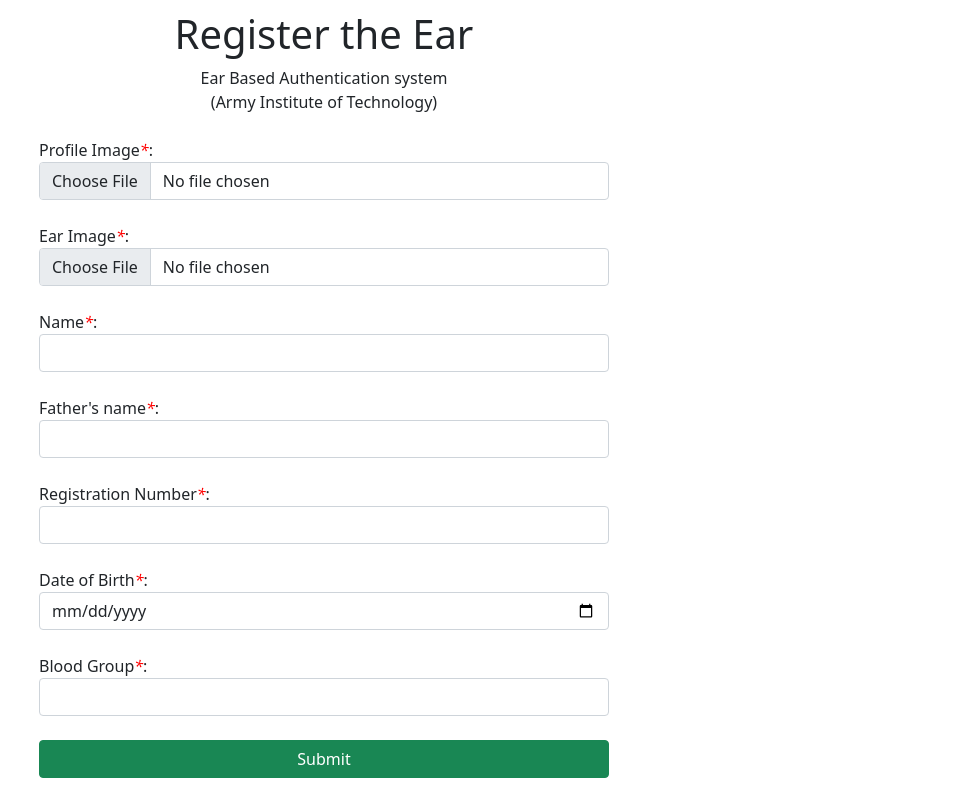
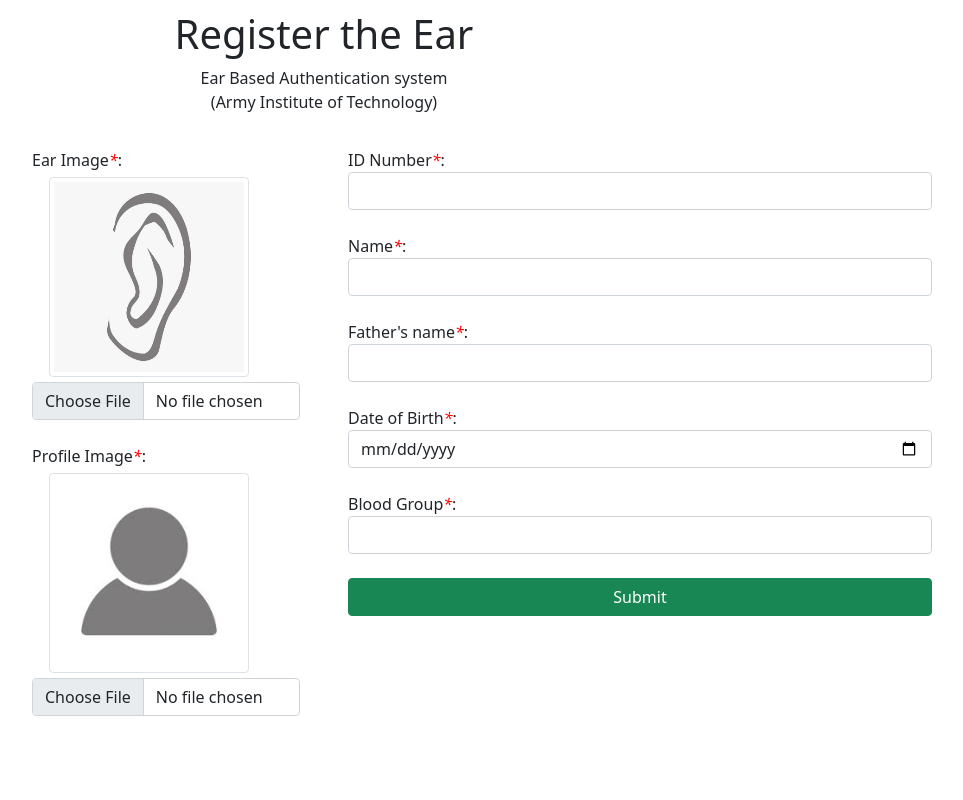
Before and after one commit to Swati-Singh-135/Ear-Biometric-Plus-GUI, a Flask app: page /register in a window 1280 px wide. Shown: the whole page, without its empty margins (316-1279 px from the left). Run offline with Flask 3, Linux system fonts and the light colour scheme; some libraries are stand-ins or nearby versions.

Commit message:
Image update setup successful

```diff
--- a/server.py
+++ b/server.py
@@ -31,7 +31,7 @@ def upload_image():
         regno = form.regno.data
         dob = form.dob.data
         bloodgroup = form.bloodgroup.data
-        print(fathername,name,regno,dob,bloodgroup)
+        print(name,regno,fathername,dob,bloodgroup)
     else:
         profile_url = None
         ear_url = None
--- a/templates/registration.html
+++ b/templates/registration.html
@@ -1,108 +1,129 @@
 {% extends "base.html" %}
+{%block title%}Register{%endblock%}
+{%block head%}
+{{super()}}
+{%endblock%}
+{%block content%}
+<div class="justify-content-center align-items-center text-center">
+  <h1 class="md-5">Register the Ear</h1>
+  Ear Based Authentication system <br />
+  (Army Institute of Technology)
+</div>
+<form action="" method="post" enctype="multipart/form-data">
+<div class="row" style="padding:10px">
+    <div class="col-md-3"></div>
+
+    <div class="col-md-3">
+    <div class="container">
+        <br>
+    <div class="row">
+        Ear Image<i style="color: red; width: auto; padding: 0%">*</i>:
+        <div class="">
+            <img
+              src="../static/ear.jpg"
+              class="img-thumbnail"
+              style="height: 200px; width: 200px; margin:5px;"
+              id="earimageo"
+            />
+          </div>
+        {{form.earphoto(class="form-control",id="earimage")}}
+      </div>
+      <br />
+    <div class="row">
+        Profile Image
+        <i style="color: red; width: auto; padding: 0%">*</i> :
+        <div class="">
+            <img
+              src="../static/profile.jpg"
+              class="img-thumbnail"
+              id="pimageo"
+              style="height: 200px; width: 200px; margin:5px;"
+            />
+        </div>
+        {{form.photo(class="form-control",id="pimage")}}
+      </div>
+    <br />
+    </div>
+
+  </div>
+
+  <div class="col-md-6">
+    <div class="container">
+      <div class="">
+        <div class="text-center">
+
+            {{form.hidden_tag()}} {% for ele in form %} {% for error in
+            ele.errors %}
+            <span style="color: red">{{error}}</span>
+            <br />
+            {% endfor %} {% endfor %}
+
+            <br />
 
 
-{%block title%}Register{%endblock%}
-
-
-
-{%block head%}
-{{ super() }}
-{%endblock%}
-
-
-{%block content%}
-
-<div class="container">
-    <div class="row justify-content-center align-items-center">
-        <div class="text-center col-10 col-md-8 col-lg-6">
-
-            <h1 class="md-5">Register the Ear</h1>
-            Ear Based Authentication system <br>
-            (Army Institute of Technology)
-            <form action="" method="post" enctype="multipart/form-data">
-                <!-- {% if not profile_url %}
-                    <div class="mt-5">
-                        <img src="../static/profile.jpg" class="img-thumbnail" style="height: 200px; width:200px;">
+            <div class="row">
+              ID Number<i style="color: red; width: auto; padding: 0%">*</i>:
+              {{form.regno(class="form-control")}}
             </div>
-                {% endif %}
-                {% if profile_url %}
-                    <div class="mt-5">
-                        <img src="{{ file_url }}" class="img-thumbnail" style="height: 200px; width:200px;">
+            <br />
+            <div class="row">
+              Name<i style="color: red; width: auto; padding: 0%">*</i>:
+              {{form.name(class="form-control")}}
             </div>
-                {% endif %}
-                Profile Picture
-
-                {% if not ear_url %}
-                    <div class="mt-5">
-                        <img src="../static/ear.jpg" class="img-thumbnail" style="height: 200px; width:200px;">
+            <br />
+            <div class="row">
+              Father's name<i style="color: red; width: auto; padding: 0%">*</i
+              >: {{form.fathername(class="form-control")}}
             </div>
-                {% endif %}
-                {% if ear_url %}
-                    <div class="mt-5">
-                        <img src="{{ file_url }}" class="img-thumbnail" style="height: 200px; width:200px;">
+            <br />
+            <div class="row">
+              Date of Birth<i style="color: red; width: auto; padding: 0%">*</i
+              >: {{form.dob(class="form-control")}}
             </div>
-                {% endif %}
-                Ear Picture
-                <br>
-                <br> -->
-
-
-                {{form.hidden_tag()}}
-                {% for ele in form %}
-                {% for error in ele.errors %}
-                    <span style="color: red;">{{error}}</span>
-                    <br>
-                {% endfor %}
-                {% endfor %}
-
-                <!-- {% for error in form.earphoto.errors %}
-                    <span style="color: red;">{{error}}</span>
-                {% endfor %} -->
-
-
-                <br>
+            <br />
             <div class="row">
-                    Profile Image <i style="color: red; width:auto; padding:0%;">*</i> : {{form.photo(class="form-control")}}
+              Blood Group<i style="color: red; width: auto; padding: 0%">*</i>:
+              {{form.bloodgroup(class="form-control")}}
             </div>
-                <br>
-                <div class="row">
-                    Ear Image<i style="color: red; width:auto; padding:0%;">*</i>: {{form.earphoto(class="form-control")}}
-                </div>
-                <br>
-                <div class="row">
-                    Name<i style="color: red; width:auto; padding:0%;">*</i>: {{form.name(class="form-control")}}
-                </div>
-                <br>
-                <div class="row">
-                    Father's name<i style="color: red; width:auto; padding:0%;">*</i>: {{form.fathername(class="form-control")}}
-                </div>
-                <br>
-                <div class="row">
-                    Registration Number<i style="color: red; width:auto; padding:0%;">*</i>: {{form.regno(class="form-control")}}
-                </div>
-                <br>
-                <div class="row">
-                    Date of Birth<i style="color: red; width:auto; padding:0%;">*</i>: {{form.dob(class="form-control")}}
-                </div>
-                <br>
-                <div class="row">
-                    Blood Group<i style="color: red; width:auto; padding:0%;">*</i>: {{form.bloodgroup(class="form-control")}}
-                </div>
-                <br>
+            <br />
 
             <div class="row">{{form.submit(class="btn btn-success")}}</div>
-            </form>
+        </div>
+      </div>
+    </div>
+  </div>
 
 
 </div>
+</form>
 
-    </div>
-</div>
+<script>
+    function updateEar(){
+        var selectedFile = document.getElementById("earimage").files[0];
+        var img = document.getElementById('earimageo')
 
+        var reader = new FileReader();
+        reader.onload = function(){
+            img.src = this.result
+        }
+        reader.readAsDataURL(selectedFile);
+    }
+
+    function updateProfile(){
+        var selectedFile = document.getElementById("pimage").files[0];
+        var img = document.getElementById('pimageo')
+
+        var reader = new FileReader();
+        reader.onload = function(){
+            img.src = this.result
+        }
+        reader.readAsDataURL(selectedFile);
+    }
+    document.getElementById("earimage").addEventListener("change", updateEar);
+    document.getElementById("pimage").addEventListener("change", updateProfile);
+
+</script>
 {%endblock%}
-
-
-
 {%block footer%}
 {{ super() }}
 {%endblock%}
```
Lines whose indentation alone changed are shown as unchanged.
